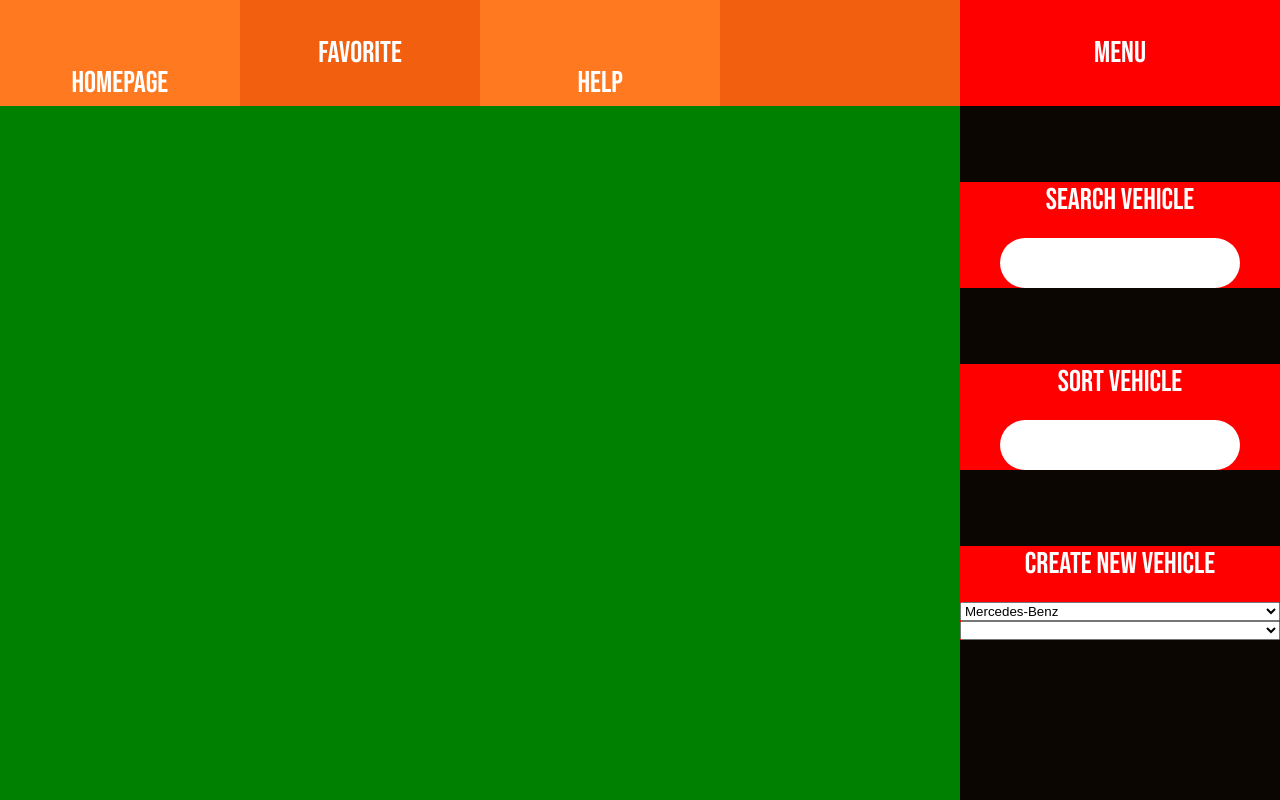
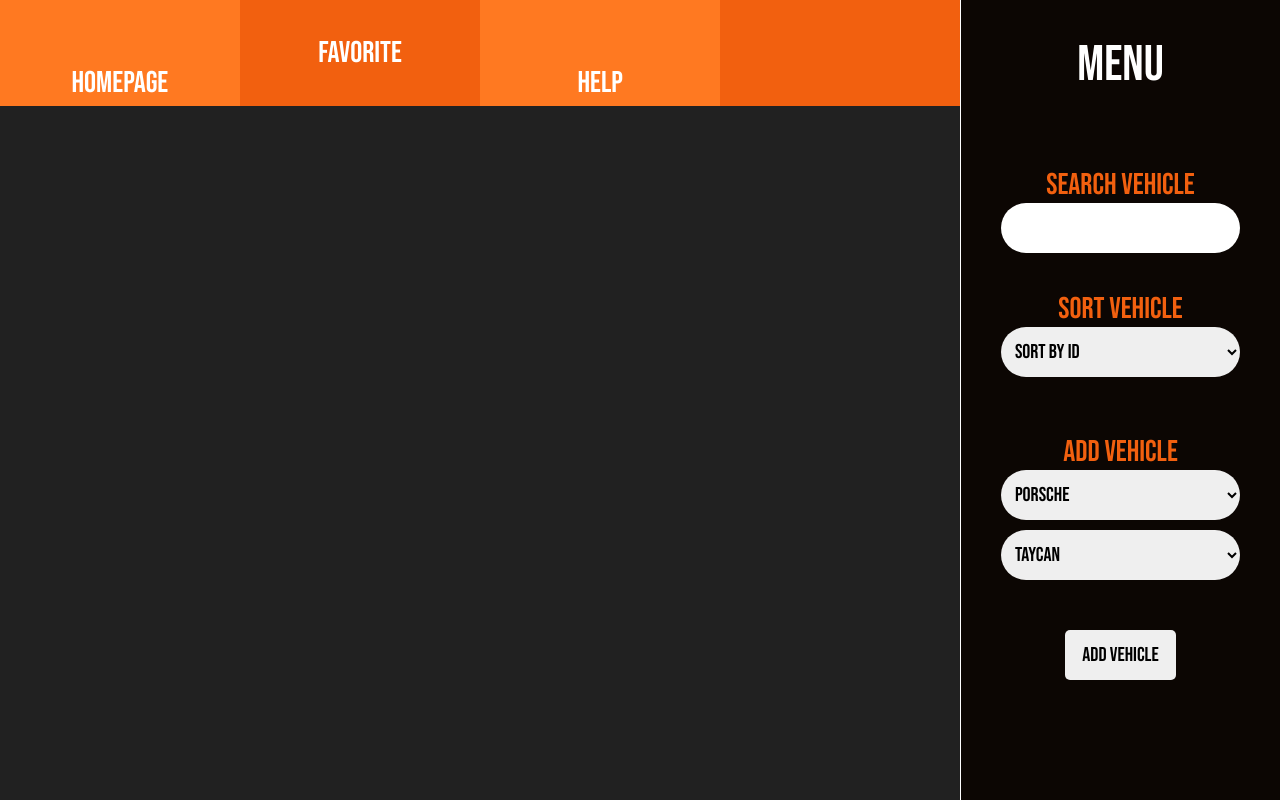
Before and after one commit to mateociric/mono-vehicle-app, a React (Create React App) app: page /Help in a window 1280 px wide. Built offline with nearby package versions, Linux system fonts and the light colour scheme.

Commit message:
finish menu component, next update page (will replace favorite)

```diff
--- a/src/App.scss
+++ b/src/App.scss
@@ -21,6 +21,7 @@
 
 .aside {
     height: 100%;
+    border-left: .1rem solid $col-pure-white;
     grid-area: aside;
     background-color: $col-aside;
 }
@@ -28,5 +29,5 @@
 .main {
     height: 100%;
     grid-area: main;
-    background-color: green;
+    background-color: $col-main;
 }
--- a/src/component/Menu/Menu.scss
+++ b/src/component/Menu/Menu.scss
@@ -1,7 +1,8 @@
 @import 'style/variable';
 
 .menu {
-    height: 80%;
+    height: 85%;
+
     display: flex;
     flex-direction: column;
     justify-content: space-between;
@@ -9,34 +10,71 @@
     font-family: $font-main;
     text-align: center;
 
-    & section {
+    &__title,
+    &__search,
+    &__sort,
+    &__add {
         width: 100%;
         display: flex;
         flex-direction: column;
-        font-size: $font-size-section-title;
-        color: $col-pure-white;
-        background-color: red;
+        font-size: $font-size-menu-section;
+        color: $col-header;
+    }
 
-        &:first-child {
-            padding: 3.5rem;
-        }
+    &__title p {
+        font-size: 5rem;
+        padding: 3.5rem;
+        color: white;
+    }
 
-        & label {
-            margin-bottom: 2rem;
+    & input,
+    select,
+    button {
+        border: none;
+        font-family: $font-main;
+        font-size: $font-size-input-selct-button;
+        line-height: 5rem;
+        align-self: center;
+        transition: box-shadow .25s;
+
+        &:hover {
+            box-shadow: 0 0 .5rem .1rem $col-header, 0 0 1.5rem .25rem $col-header;
         }
     }
 
-    input {
+    & input,
+    select {
         width: 75%;
-        border: none;
         border-radius: 3rem;
-        padding-left: 3rem;
-        font-size: 2rem;
-        line-height: 5rem;
-        align-self: center;
+        padding-left: 1rem;
 
         &:focus {
             outline: none;
         }
     }
+
+    & select {
+        height: 5rem;
+
+        &:first-of-type {
+            margin-bottom: 1rem;
+        }
+
+        &:last-of-type {
+            margin-bottom: 2rem;
+        }
+    }
+
+    & button {
+        margin-top: 3rem;
+        width: 35%;
+        border-radius: .5rem;
+        transition: box-shadow .25s;
+
+        &:active {
+            transform: scale(.925);
+            box-shadow: unset;
+        }
+    }
+
 }
--- a/src/component/Menu/Menu.tsx
+++ b/src/component/Menu/Menu.tsx
@@ -4,26 +4,41 @@ function Menu() {
     return (
         <>
             <div className='menu'>
-                <section>
+
+                <section className='menu__title'>
                     <p>MENU</p>
                 </section>
-                <section>
+
+                <section className='menu__search'>
                     <label>search vehicle</label>
                     <input type="text" />
                 </section>
-                <section>
+
+                <section className='menu__sort'>
                     <label>sort vehicle</label>
-                    <input type="text" />
+                    <select name="" id="">
+                        <option value="id">sort by ID</option>
+                        <option value="type">sort by TYPE</option>
+                        <option value="name">sort by NAME</option>
+                    </select>
                 </section>
-                <section>
-                    <label>create new vehicle</label>
+
+                <section className='menu__add'>
+                    <label>add vehicle</label>
                     <select name="" id="">
+                        <option value="Porsche">Porsche</option>
                         <option value="Mercedes-Benz">Mercedes-Benz</option>
                         <option value="BMW">BMW</option>
                     </select>
                     <select name="" id="">
-
+                        <option value="Porsche">Taycan</option>
+                        <option value="Porsche">Panamera</option>
+                        <option value="Mercedes-Benz">S-Class</option>
+                        <option value="Mercedes-Benz">EQS</option>
+                        <option value="BMW">7 Series</option>
+                        <option value="BMW">8 Series</option>
                     </select>
+                    <button>add vehicle</button>
                 </section>
             </div>
         </>
--- a/src/style/variable.scss
+++ b/src/style/variable.scss
@@ -12,4 +12,5 @@ $col-a-hover: #ff7921;
 
 $font-main: 'Bebas Neue', sans-serif;
 $font-size-a: 3rem;
-$font-size-section-title: 3rem;
+$font-size-menu-section: 3rem;
+$font-size-input-selct-button: 2rem;
```
